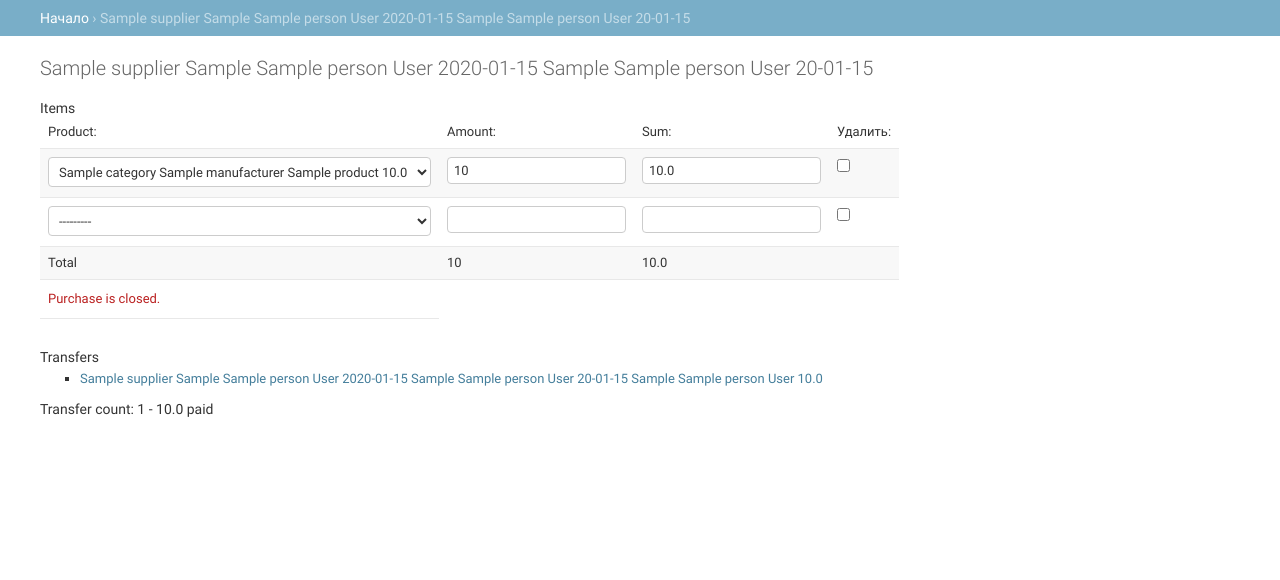
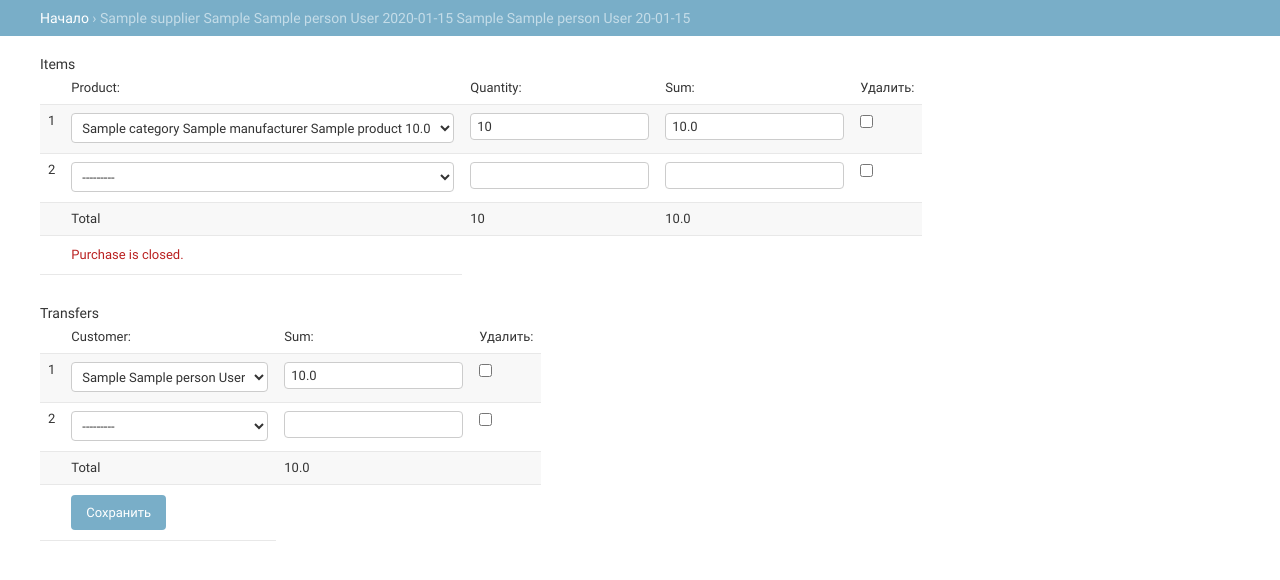
Before and after one commit to slezhnin/grouporder, a Django app: page /purchase/order/1/ in a window 1280 px wide. Shown: the part 48-628 px from the top of the page. Run offline with Django 3.2, Linux system fonts and the light colour scheme; a user stored in the database is signed in; tables that the repository leaves empty hold one stand-in row (values such as "Sample post").

Commit message:
transfer finished
renamed item.amount to item.quantity

```diff
--- a/group_order/admin.py
+++ b/group_order/admin.py
@@ -45,7 +45,7 @@ admin.site.register(Transfer)
 # Item sum
 class ItemSumChangeList(ChangeList):
     #provide the list of fields that we need to calculate averages and totals
-    fields_to_total = ('amount', 'price')
+    fields_to_total = ('quantity', 'price')
 
     def get_total_values(self, queryset):
         """
@@ -90,7 +90,7 @@ class ItemSumChangeList(ChangeList):
 # Item Admin UI
 class ItemInline(admin.TabularInline):
     readonly_fields = ('price',)
-    fields = ('product', 'amount', 'price')
+    fields = ('product', 'quantity', 'price')
     model = Item
     extra = 1
 
@@ -100,7 +100,7 @@ class ItemInline(admin.TabularInline):
 
 class ItemAdmin(admin.ModelAdmin):
     list_filter = ('order',)
-    list_display = ('order', 'product', 'amount', 'price')
+    list_display = ('order', 'product', 'quantity', 'price')
     readonly_fields = ('price',)
     model = Item
     # extra = 1
--- a/group_order/models.py
+++ b/group_order/models.py
@@ -100,14 +100,17 @@ class Purchase(models.Model):
     def past_due(self):
         return self.due < timezone.now().date()
 
-    def amount(self):
-        return self.order_set.aggregate(models.Sum('item__amount'))['item__amount__sum']
+    def quantity(self):
+        return self.order_set.aggregate(models.Sum('item__quantity'))['item__quantity__sum'] or 0
 
     def total(self):
-        return self.order_set.aggregate(models.Sum('item__price'))['item__price__sum']
+        return self.order_set.aggregate(models.Sum('item__price'))['item__price__sum'] or 0
 
     def paid(self):
         return self.order_set.aggregate(models.Sum('transfer__amount'))['transfer__amount__sum']
+
+    def remainder(self):
+        return self.paid() - self.total()
 
     def __unicode__(self):
         return ' '.join((unicode(self.supplier), unicode(self.manager), unicode(self.due)))
@@ -125,14 +128,17 @@ class Order(models.Model):
     def get_absolute_url(self):
         return reverse('group_order:order', kwargs={'pk': self.id})
 
-    def amount(self):
-        return self.item_set.aggregate(models.Sum('amount'))['amount__sum']
+    def quantity(self):
+        return self.item_set.aggregate(models.Sum('quantity'))['quantity__sum'] or 0
 
     def total(self):
-        return self.item_set.aggregate(models.Sum('price'))['price__sum']
+        return self.item_set.aggregate(models.Sum('price'))['price__sum'] or 0
 
     def paid(self):
-        return self.transfer_set.aggregate(models.Sum('amount'))['amount__sum']
+        return self.transfer_set.aggregate(models.Sum('amount'))['amount__sum'] or 0
+
+    def remainder(self):
+        return self.paid() - self.total()
 
     def __unicode__(self):
         return ' '.join((unicode(self.purchase), unicode(self.customer),
@@ -158,18 +164,18 @@ class Transfer(models.Model):
 class Item(models.Model):
     order = models.ForeignKey(Order, verbose_name=_('order'))
     product = models.ForeignKey(Price, verbose_name=_('product'))
-    amount = models.IntegerField(_('amount'))
+    quantity = models.IntegerField(_('quantity'))
     price = models.FloatField(_('sum'))
     created = models.DateTimeField(editable=False)
     updated = models.DateTimeField(editable=False)
 
     def save(self, force_insert=False, force_update=False, using=None, update_fields=None):
-        self.price = self.amount * self.product.price
+        self.price = self.quantity * self.product.price
         super(Item, self).save(force_insert, force_update, using, update_fields)
 
     def __unicode__(self):
         return ' '.join((
-            unicode(self.order), unicode(self.product), unicode(self.amount), unicode(self.price),
+            unicode(self.order), unicode(self.product), unicode(self.quantity), unicode(self.price),
             timezone.localtime(self.created).strftime("%H:%M:%S")))
 
     class Meta:
--- a/group_order/templates/group_order/order.html
+++ b/group_order/templates/group_order/order.html
@@ -2,6 +2,7 @@
 {% load i18n %}
 
 {% block content %}
+    {% block content_title %}{% endblock %}
     {% trans "Items" %}
     <div class="module">
         <form method="post" action="{% url 'group_order:order' order.id %}">
@@ -10,6 +11,7 @@
             <table>
                 {% if item_formset %}
                     <tr>
+                        <td></td>
                         {% for field in item_formset.0 %}
                             {% if not field.is_hidden %}
                                 <td>{{ field.label_tag }}</td>
@@ -19,6 +21,7 @@
                 {% endif %}
                 {% for form in item_formset %}
                     <tr>
+                        <td>{{ forloop.counter }}</td>
                         {% for field in form %}
                             {% if field.is_hidden %}
                                 {{ field }}
@@ -29,11 +32,12 @@
                     </tr>
                 {% endfor %}
                 <tr>
+                    <td></td>
                     <td>
                         {% trans "Total" %}
                     </td>
                     <td>
-                        {{ order.amount }}
+                        {{ order.quantity }}
                     </td>
                     <td>
                         {{ order.total }}
@@ -41,8 +45,9 @@
                     <td></td>
                 </tr>
                 <tr>
+                    <td></td>
                     <td>
-                        {% if can_save %}
+                        {% if can_save_item %}
                             <input type="submit" value="{% trans 'Save' %}"/>
                         {% endif %}
                         {% if order.purchase.closed %}
@@ -57,11 +62,52 @@
     </div>
 
     {% trans "Transfers" %}
-    <ul>
-        {% for t in order.transfer_set.all %}
-            <li><a href=" {% url 'group_order:transfer' t.id %}">{{ t }}</a></li>
-        {% endfor %}
-    </ul>
-    {% trans "Transfer count" %}: {{ order.transfer_set.all.count }}
-    {% if order.paid %} - {{ order.paid }} {% trans "paid" %} {% endif %}
+    <div class="module">
+        <form method="post" action="{% url 'group_order:order' order.id %}">
+            {% csrf_token %}
+            {{ transfer_formset.management_form }}
+            <table>
+                {% if transfer_formset %}
+                    <tr>
+                        <td></td>
+                        {% for field in transfer_formset.0 %}
+                            {% if not field.is_hidden %}
+                                <td>{{ field.label_tag }}</td>
+                            {% endif %}
+                        {% endfor %}
+                    </tr>
+                {% endif %}
+                {% for form in transfer_formset %}
+                    <tr>
+                        <td>{{ forloop.counter }}</td>
+                        {% for field in form %}
+                            {% if field.is_hidden %}
+                                {{ field }}
+                            {% else %}
+                                <td>{{ field }}</td>
+                            {% endif %}
+                        {% endfor %}
+                    </tr>
+                {% endfor %}
+                <tr>
+                    <td></td>
+                    <td>
+                        {% trans "Total" %}
+                    </td>
+                    <td>
+                        {{ order.paid }}
+                    </td>
+                    <td></td>
+                </tr>
+                <tr>
+                    <td></td>
+                    <td>
+                        {% if can_save_transfer %}
+                            <input type="submit" value="{% trans 'Save' %}"/>
+                        {% endif %}
+                    </td>
+                </tr>
+            </table>
+        </form>
+    </div>
 {% endblock %}
--- a/group_order/views.py
+++ b/group_order/views.py
@@ -18,8 +18,7 @@ def index(request):
     if not request.user.is_authenticated():
         return views.login(request, template_name='group_order/login.html',
                            extra_context={REDIRECT_FIELD_NAME: reverse('group_order:index')})
-    return render(request, 'group_order/index.html',
-                  {'purchase_list': Purchase.objects.all().order_by('-due')})
+    return render(request, 'group_order/index.html', {'purchase_list': Purchase.objects.all().order_by('-due')})
 
 
 def password_change(request):
@@ -28,8 +27,7 @@ def password_change(request):
 
 
 def password_change_done(request):
-    return views.password_change_done(request,
-                                      template_name='group_order/password_change_done.html')
+    return views.password_change_done(request, template_name='group_order/password_change_done.html')
 
 
 def logout(request):
@@ -134,7 +132,7 @@ class PurchaseUpdate(UpdateView, ModelContextMixin):
 class ItemForm(ModelForm):
     class Meta:
         model = Item
-        fields = ('product', 'amount', 'price')
+        fields = ('product', 'quantity', 'price')
 
     def __init__(self, *args, **kwargs):
         super(ItemForm, self).__init__(*args, **kwargs)
@@ -146,22 +144,35 @@ class OrderForm(ModelForm):
         model = Order
 
 
+class TransferForm(ModelForm):
+    class Meta:
+        model = Transfer
+        fields = ('customer', 'amount')
+
+
 class OrderView(UpdateView, ModelContextMixin):
     template_name_suffix = ''
     form_class = OrderForm
     model = Order
     ItemFormSet = inlineformset_factory(Order, Item, form=ItemForm, extra=1)
+    TransferFormSet = inlineformset_factory(Order, Transfer, form=TransferForm, extra=1)
 
     def update_context(self, context, obj):
         context['item_formset'] = self.ItemFormSet(instance=obj)
-        context['can_save'] = not obj.purchase.closed and (
+        context['can_save_item'] = not obj.purchase.closed and (
             obj.customer == self.request.user.person or self.request.user.is_staff)
+        context['transfer_formset'] = self.TransferFormSet(instance=obj)
+        context['can_save_transfer'] = obj.purchase.manager == self.request.user.person or self.request.user.is_staff
 
-    def post(self, request, *args, **kwargs):
-        item_formset = self.ItemFormSet(self.request.POST, instance=self.get_object())
-        if item_formset.is_valid():
-            item_formset.save()
-        return super(OrderView, self).post(request, *args, **kwargs)
+
+def post(self, request, *args, **kwargs):
+    item_formset = self.ItemFormSet(self.request.POST, instance=self.get_object())
+    if item_formset.is_valid():
+        item_formset.save()
+    transfer_formset = self.TransferFormSet(self.request.POST, instance=self.get_object())
+    if transfer_formset.is_valid():
+        transfer_formset.save()
+    return super(OrderView, self).post(request, *args, **kwargs)
 
 
 class ItemView(DetailView, ModelContextMixin):
```
Also changed, not shown: group_order/templates/group_order/purchase.html (+6 -3 lines).
